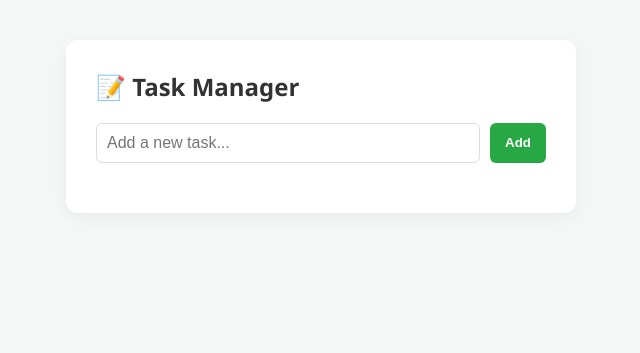
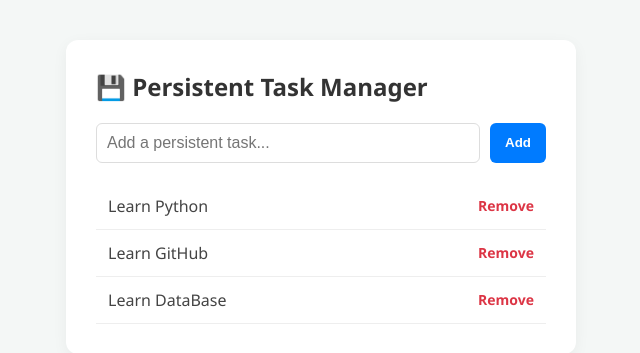
Before and after one commit to Samsoulution55/web-python-calculator, a Flask app: page / in a window 1280 px wide. Shown: the top 353 px of the page, without its empty margins (319-959 px from the left). Run offline with Flask 3, Linux system fonts and the light colour scheme; data comes from the database, SQL or seed files in the repository; both versions use the stored data as it was after the commit.

Commit message:
feat: integrate sqlite3 persistent database engine layers

```diff
--- a/todo_app/app.py
+++ b/todo_app/app.py
@@ -1,26 +1,52 @@
 from flask import Flask, render_template, request, redirect, url_for
+import sqlite3
 
 app = Flask(__name__)
 
-# Global list acting as our database memory array for tasks
-TODO_LIST = []
+# This helper function connects to our database file and creates the table if it doesn't exist
+def init_db():
+    conn = sqlite3.connect("todo.db")
+    cursor = conn.cursor()
+    # Create a table called 'tasks' with a tracking ID and text content column
+    cursor.execute("""
+        CREATE TABLE IF NOT EXISTS tasks (
+            id INTEGER PRIMARY KEY AUTOINCREMENT,
+            content TEXT NOT NULL
+        )
+    """)
+    conn.commit()
+    conn.close()
+
+# Initialize the database file on the hard drive immediately when the app starts
+init_db()
 
 @app.route("/", methods=["GET", "POST"])
 def todo_home():
+    conn = sqlite3.connect("todo.db")
+    cursor = conn.cursor()
+
     if request.method == "POST":
         task_content = request.form.get("task")
+        if task_content and task_content.strip() != "":
+            # INSERT: Save the task text securely inside the database table file
+            cursor.execute("INSERT INTO tasks (content) VALUES (?)", (task_content.strip(),))
+            conn.commit()
 
-        # Validation: Only add if the input box isn't empty string spaces
-        if task_content and task_content.strip() != "":
-            TODO_LIST.append(task_content.strip())
+    # SELECT: Fetch all saved tasks out of the database file rows
+    cursor.execute("SELECT id, content FROM tasks")
+    database_tasks = cursor.fetchall()
+    conn.close()
 
-    return render_template("index.html", tasks=TODO_LIST)
+    return render_template("index.html", tasks=database_tasks)
 
-@app.route("/delete/<int:task_index>")
-def delete_task(task_index):
-    # Defensive programming: make sure index exists before popping
-    if 0 <= task_index < len(TODO_LIST):
-        TODO_LIST.pop(task_index)
+@app.route("/delete/<int:task_id>")
+def delete_task(task_id):
+    conn = sqlite3.connect("todo.db")
+    cursor = conn.cursor()
+    # DELETE: Erase the specific row matching the target tracking ID number
+    cursor.execute("DELETE FROM tasks WHERE id = ?", (task_id,))
+    conn.commit()
+    conn.close()
     return redirect(url_for("todo_home"))
 
 if __name__ == "__main__":
--- a/todo_app/templates/index.html
+++ b/todo_app/templates/index.html
@@ -3,7 +3,7 @@
 <head>
     <meta charset="UTF-8">
     <meta name="viewport" content="width=device-width, initial-scale=1.0">
-    <title>Python Task Manager</title>
+    <title>Python Database Task Manager</title>
     <style>
         body {
             font-family: 'Segoe UI', Arial, sans-serif;
@@ -31,7 +31,7 @@
             font-size: 16px;
         }
         button {
-            background-color: #28a745;
+            background-color: #007bff;
             color: white;
             border: none;
             padding: 10px 15px;
@@ -39,7 +39,7 @@
             cursor: pointer;
             font-weight: bold;
         }
-        button:hover { background-color: #218838; }
+        button:hover { background-color: #0056b3; }
         ul { list-style: none; padding: 0; margin: 0; }
         li {
             display: flex;
@@ -60,21 +60,21 @@
 </head>
 <body>
     <div class="todo-card">
-        <h2>📝 Task Manager</h2>
+        <h2>💾 Persistent Task Manager</h2>
 
-        <!-- Input Form to Add Tasks -->
         <form method="POST" class="input-row">
-            <input type="text" name="task" placeholder="Add a new task..." required autocomplete="off">
+            <input type="text" name="task" placeholder="Add a persistent task..." required autocomplete="off">
             <button type="submit">Add</button>
         </form>
 
-        <!-- Dynamic List Loop -->
         <ul>
+            <!-- Loop through our database tasks array -->
             {% for task in tasks %}
                 <li>
-                    <span>{{ task }}</span>
-                    <!-- Pass the loop index number into our delete route URL -->
-                    <a href="{{ url_for('delete_task', task_index=loop.index0) }}" class="delete-btn">Remove</a>
+                    <!-- task[1] is the text content column from the database row -->
+                    <span>{{ task[1] }}</span>
+                    <!-- task[0] is the unique Database Primary Key ID column -->
+                    <a href="{{ url_for('delete_task', task_id=task[0]) }}" class="delete-btn">Remove</a>
                 </li>
             {% endfor %}
         </ul>
```
Also changed, not shown: todo.db (added).
